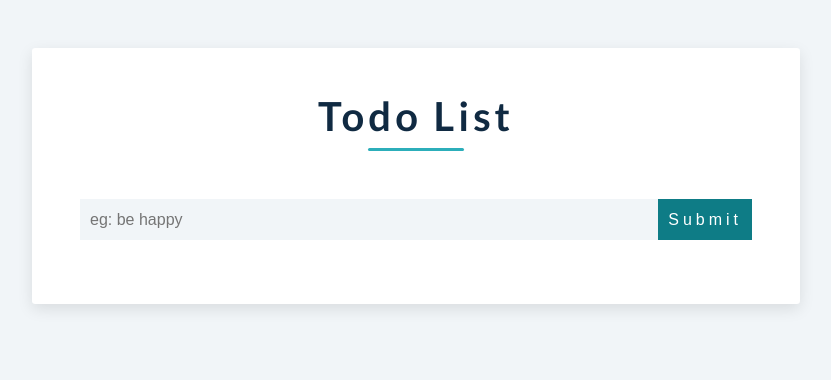
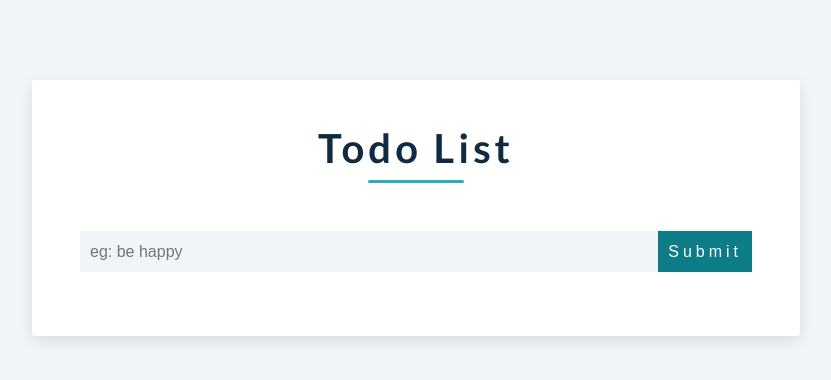
Before and after one commit to racharlasrikanth/react-todo-list, a React (Create React App) app: page / in a window 1280 px wide. Shown: the top 380 px of the page, without its empty margins (224-1055 px from the left). Built offline with nearby package versions, Linux system fonts and the light colour scheme.

Commit message:
global section styles added

```diff
--- a/src/App.js
+++ b/src/App.js
@@ -45,8 +45,8 @@ const App = () => {
 
   return (
     <>
-      <main>
-        <div className="main-container">
+      <main className='section'>
+        <div className="main-container section-center">
           <Title />
           {
             alert.status && <Alert setAlert={setAlert} message={alert.message} type={alert.type}/>
--- a/src/index.css
+++ b/src/index.css
@@ -173,7 +173,7 @@ p {
 .section-center {
   width: 90vw;
   margin: 0 auto;
-  max-width: 1170px;
+  max-width: 768px;
 }
 @media screen and (min-width: 992px) {
   .section-center {
@@ -191,13 +191,8 @@ main{
   display: grid;
   justify-items: center;
   align-items: flex-start;
-  width: 90%;
-  min-height: 100vh;
-  margin-left: auto;
-  margin-right: auto;
 }
 .main-container{
-  width: 100%;
   display: grid;
   grid-template-columns: 1fr;
   gap: 1rem;
@@ -205,9 +200,6 @@ main{
   padding: 2rem 1rem;
   border-radius: var(--radius);
   box-shadow: var(--light-shadow);
-  margin-top: 3rem;
-  margin-bottom: 3rem;
-  max-width: 768px;
 }
 .title{
   text-align: center;
@@ -279,6 +271,8 @@ main{
   transition: var(--transition);
   display: grid;
   grid-template-columns: 1fr auto;
+  justify-items: flex-start;
+  align-items: center;
 }
 .todolist-container .todo:hover{
   box-shadow: var(--dark-shadow);
```
